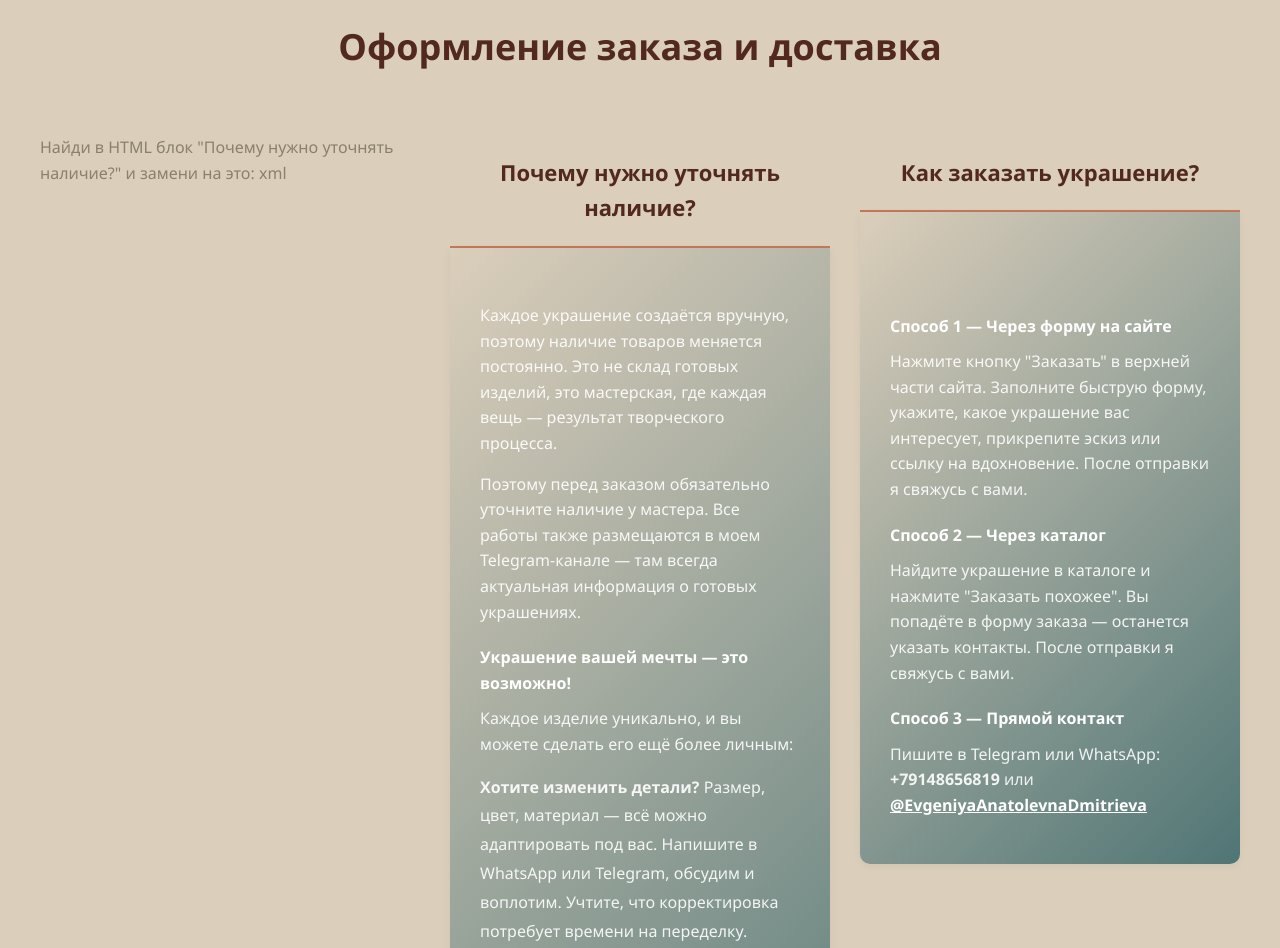
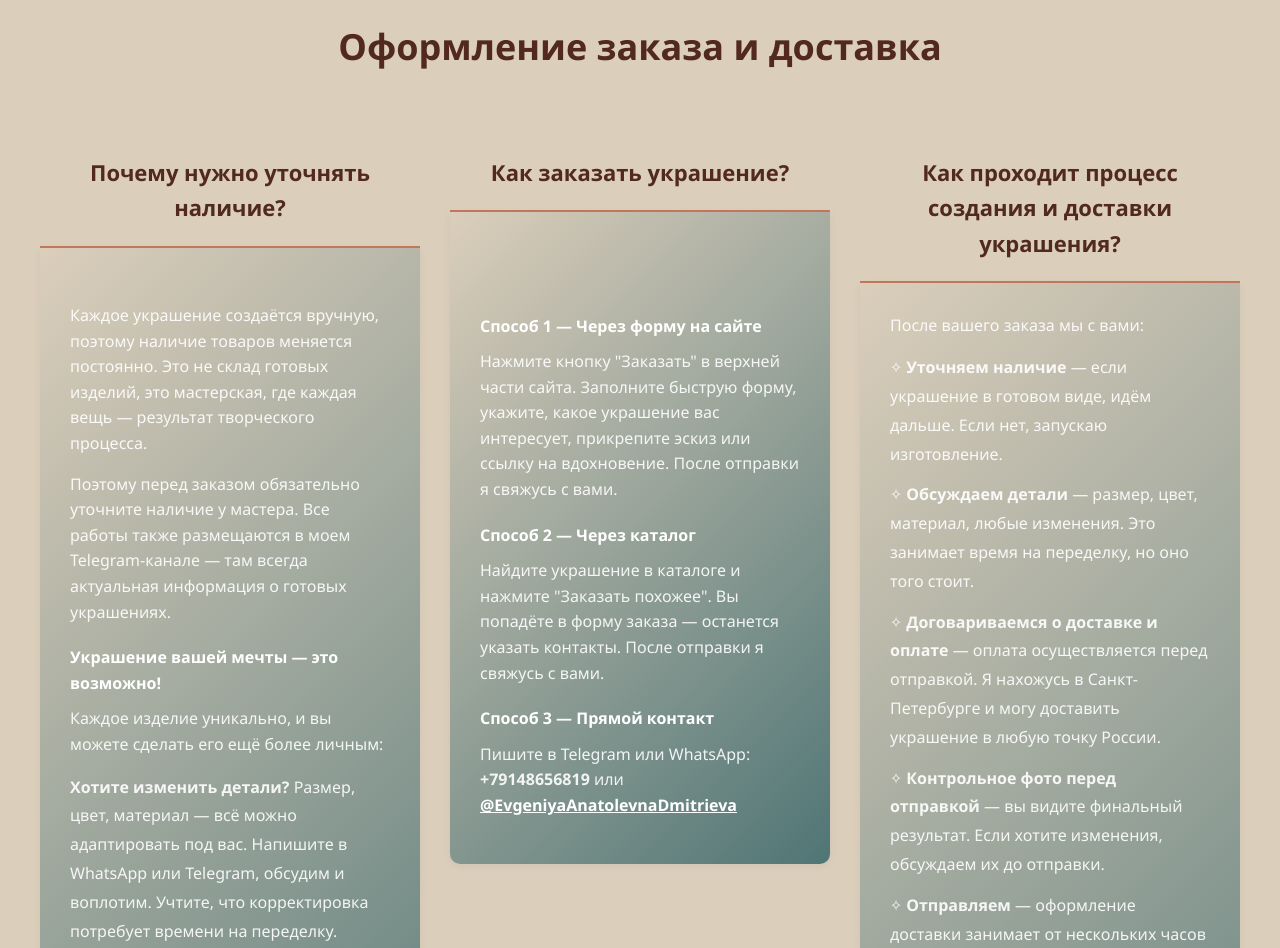
Before and after one commit to Veronika1602/tvoiukrashenia, a plain HTML site: page index.html in a window 1280 px wide. Shown: the part 1860-2808 px from the top of the page. Drawn offline with Linux system fonts and the light colour scheme.

Commit message:
Update index.html

```diff
--- a/index.html
+++ b/index.html
@@ -777,9 +777,6 @@
         <h2 class="section-title">Оформление заказа и доставка</h2>
 
         <div class="why-grid">
-           Найди в HTML блок "Почему нужно уточнять наличие?" и замени на это:
-
-xml
             <!-- БЛОК 1 -->
             <div class="why-card-wrapper">
                 <div class="why-card-header">
```
